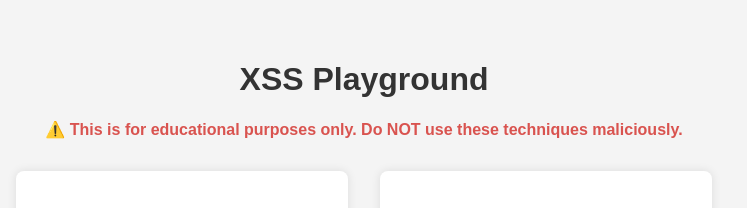
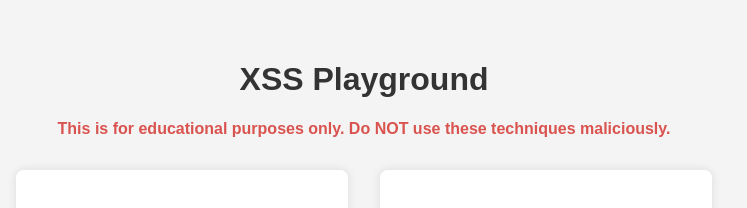
Before and after one commit to ttb3ar/xss, a plain HTML site: page index.html in a window 1280 px wide. Shown: the top 208 px of the page, without its empty margins (276-1023 px from the left). Drawn offline with Linux system fonts and the light colour scheme.

Commit message:
Update index.html

```diff
--- a/index.html
+++ b/index.html
@@ -9,7 +9,7 @@
 <body>
   <header>
     <h1>XSS Playground</h1>
-    <p class="warning">⚠️ This is for educational purposes only. Do NOT use these techniques maliciously.</p>
+    <p class="warning">This is for educational purposes only. Do NOT use these techniques maliciously.</p>
   </header>
 
   <main>
```
